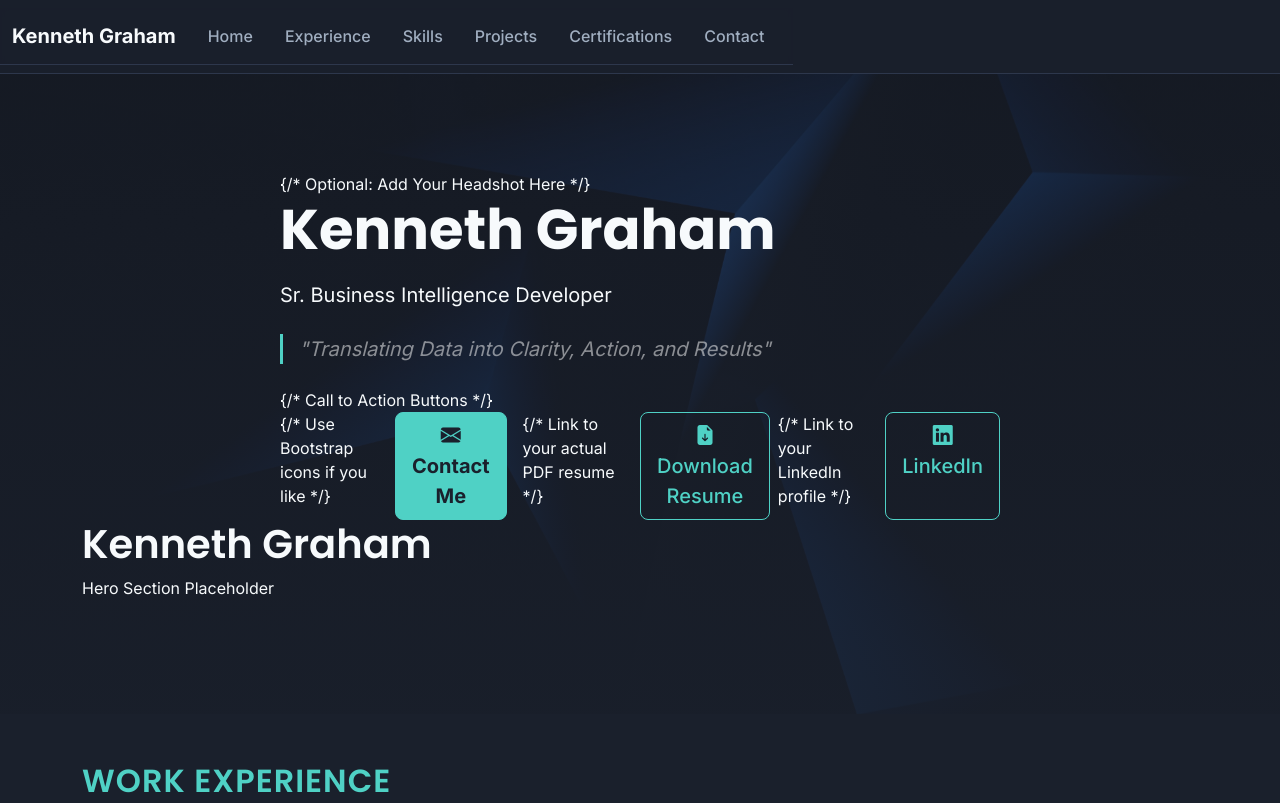
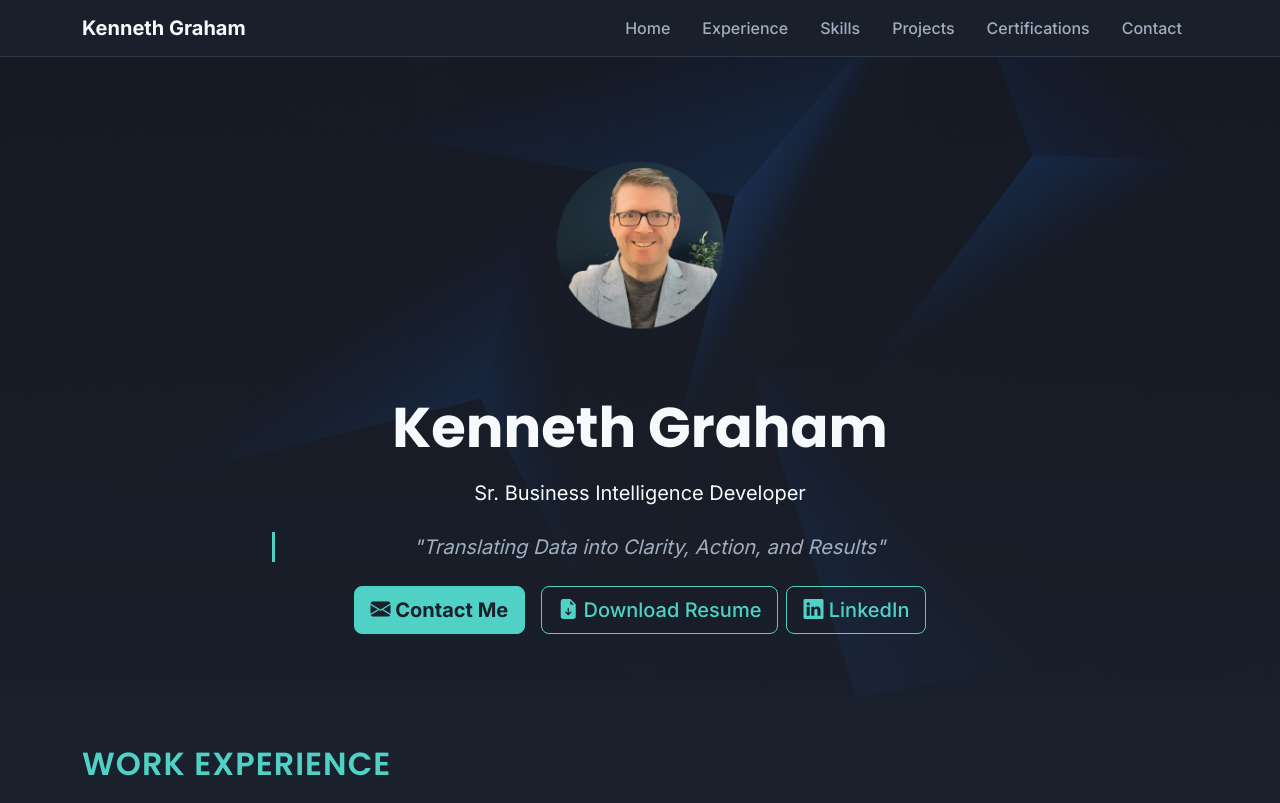
Before and after one commit to BIWizzard/resume_2025, a plain HTML site: page index.html in a window 1280 px wide. Shown: the top 803 px of the page. Drawn offline with nearby package versions, Linux system fonts and the light colour scheme.

Commit message:
removed duplicated placeholders in index.html

```diff
--- a/index.html
+++ b/index.html
@@ -10,29 +10,29 @@
     <link rel="preconnect" href="https://fonts.gstatic.com" crossorigin>
     <link href="https://fonts.googleapis.com/css2?family=Poppins:wght@400;600;700&family=Inter:wght@400;500;700&display=swap" rel="stylesheet">
 
-    <!-- Bootstrap CSS (using CDN for now) -->
+    <!-- Bootstrap CSS -->
     <link href="https://cdn.jsdelivr.net/npm/bootstrap@5.3.2/dist/css/bootstrap.min.css" rel="stylesheet" integrity="sha384-T3c6CoIi6uLrA9TneNEoa7RxnatzjcDSCmG1MXxSR1GAsXEV/Dwwykc2MPK8M2HN" crossorigin="anonymous">
 
-    <!-- Your Custom CSS (Compiled from Sass) - Link AFTER Bootstrap -->
+    <!-- Your Custom CSS (Compiled from Sass) -->
     <link rel="stylesheet" href="css/main.css">
 
-    <!-- Optional: Add Bootstrap Icons CDN -->
+    <!-- Optional: Bootstrap Icons CDN -->
     <link rel="stylesheet" href="https://cdn.jsdelivr.net/npm/bootstrap-icons@1.11.3/font/bootstrap-icons.min.css">
 
 </head>
 <body class="d-flex flex-column min-vh-100">
-    <!-- Navbar Placeholder -->
+
+    <!-- Navbar Section -->
     <header class="sticky-top">
-        <nav class="navbar navbar-expand-lg navbar-dark" id="mainNav">
-                <!-- Inside <header class="sticky-top"> -->
+        <!-- Removed the outer nav tag -->
         <nav class="navbar navbar-expand-lg navbar-dark" id="mainNav">
             <div class="container">
-            <a class="navbar-brand fw-bold" href="#">Kenneth Graham</a>    <!-- /* Or maybe just initials KG? */ -->
+                <a class="navbar-brand fw-bold" href="#">Kenneth Graham</a>
                 <button class="navbar-toggler" type="button" data-bs-toggle="collapse" data-bs-target="#navbarNav" aria-controls="navbarNav" aria-expanded="false" aria-label="Toggle navigation">
                     <span class="navbar-toggler-icon"></span>
                 </button>
                 <div class="collapse navbar-collapse" id="navbarNav">
-                <ul class="navbar-nav ms-auto"> <!--{/* ms-auto pushes items to the right */} -->
+                    <ul class="navbar-nav ms-auto"> <!-- ms-auto pushes items to the right -->
                         <li class="nav-item">
                             <a class="nav-link" href="#hero">Home</a>
                         </li>
@@ -55,46 +55,42 @@
                 </div>
             </div>
         </nav>
-    <!-- End of </header> -->
-        </nav>
     </header>
 
     <!-- Main Content Area -->
     <main class="flex-grow-1">
+
         <!-- Hero Section -->
-        <section id="hero" class="py-5">
-            <div class="container">
-                    <!-- Inside <section id="hero" class="py-5 text-center"> {/* Added text-center */} -->
+        <!-- Added text-center class here -->
+        <section id="hero" class="py-5 text-center">
+            <!-- Removed the outer container div -->
             <div class="container">
                 <div class="row justify-content-center align-items-center">
-            <div class="col-lg-8"> <!-- {/* Adjust column width as needed */} -->
+                    <div class="col-lg-8"> <!-- Adjust column width as needed -->
 
-                {/* Optional: Add Your Headshot Here */}
-                <!-- <img src="images/your-headshot.jpg" alt="Kenneth Graham Headshot" class="rounded-circle mb-4" width="150" height="150"> -->
+                        <!-- Optional: Add Your Headshot Here -->
+                         <img src="/images/KRG_Headshot_Grey.png" alt="Kenneth Graham Headshot" class="rounded-circle mb-4" width="250" height="250">
 
                         <h1 class="display-4 fw-bold mb-3">Kenneth Graham</h1>
                         <p class="lead fw-normal mb-4">Sr. Business Intelligence Developer</p>
-                <blockquote class="blockquote fs-5 fst-italic text-white-50 mb-4"> <!--{/* Slightly muted quote style */} -->
+                        <blockquote class="blockquote fs-5 fst-italic mb-4"> <!-- Removed text-white-50 to use default styling which might be better now -->
                            "Translating Data into Clarity, Action, and Results"
                         </blockquote>
 
-                {/* Call to Action Buttons */}
+                        <!-- Call to Action Buttons -->
                         <div class="d-grid gap-2 d-md-flex justify-content-md-center">
-                    {/* Use Bootstrap icons if you like */}
+                            <!-- Use Bootstrap icons if you like -->
                             <a href="#contact" class="btn btn-lg me-md-2" id="cta-contact"> <i class="bi bi-envelope-fill"></i> Contact Me</a>
-                    {/* Link to your actual PDF resume */}
-                    <a href="path/to/your/Kenneth_Graham_Resume.pdf" target="_blank" class="btn btn-outline-light btn-lg" id="cta-resume"><i class="bi bi-file-earmark-arrow-down-fill"></i> Download Resume</a>
-                    {/* Link to your LinkedIn profile */}
-                    <a href="https://www.linkedin.com/in/your-profile-url/" target="_blank" class="btn btn-outline-light btn-lg" id="cta-linkedin"><i class="bi bi-linkedin"></i> LinkedIn</a>
+                            <!-- Link to your actual PDF resume -->
+                            <a href="/doc/Kenneth Graham Business Intelligence Resume April 2025 v2.1.pdf" target="_blank" class="btn btn-outline-light btn-lg" id="cta-resume"><i class="bi bi-file-earmark-arrow-down-fill"></i> Download Resume</a>
+                            <!-- Link to your LinkedIn profile -->
+                            <a href="https://www.linkedin.com/in/kennethrgraham" target="_blank" class="btn btn-outline-light btn-lg" id="cta-linkedin"><i class="bi bi-linkedin"></i> LinkedIn</a>
                         </div>
 
                     </div>
                 </div>
             </div>
-    <!-- End of </section> -->
-                <h1>Kenneth Graham</h1>
-                <p>Hero Section Placeholder</p>
-            </div>
+            <!-- Removed the placeholder h1 and p tags that were here -->
         </section>
 
         <!-- Experience Section -->
@@ -157,4 +153,3 @@
     <!-- <script src="js/script.js"></script> -->
 </body>
 </html>
-Use code with caution.
```
Also changed, not shown: 1 other file. Lines whose indentation alone changed are shown as unchanged.
